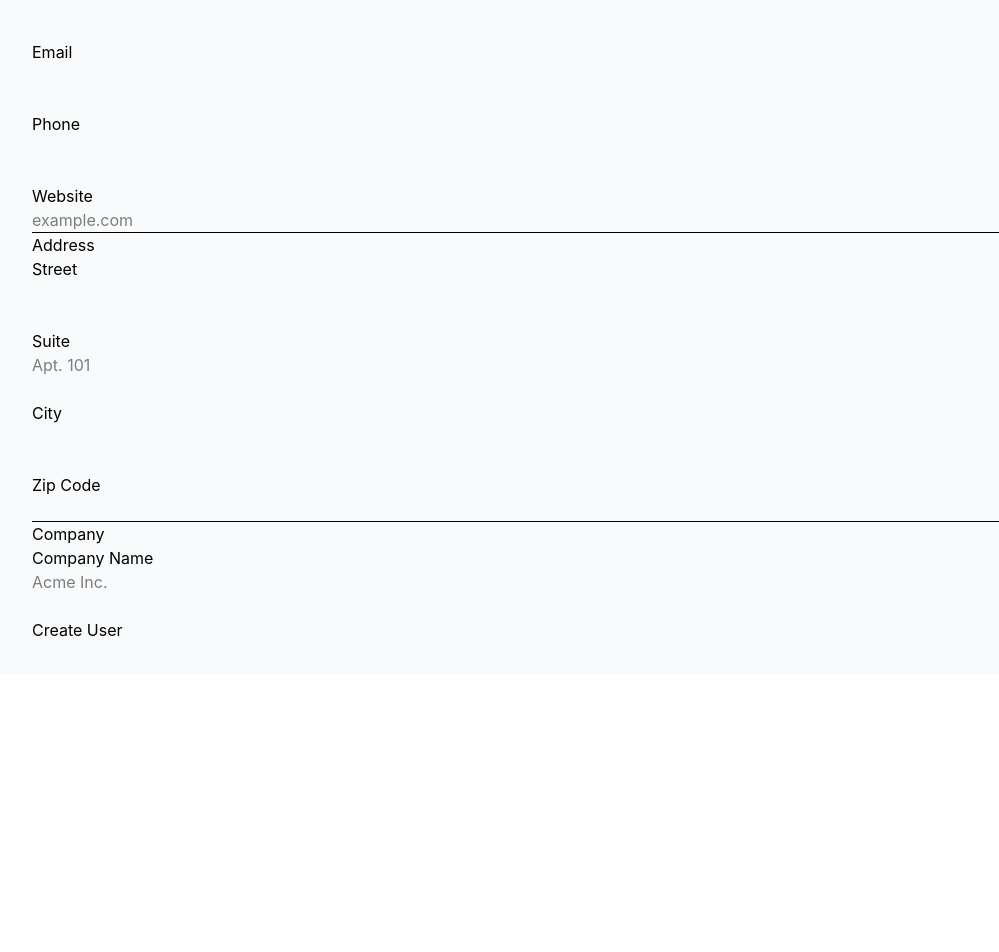
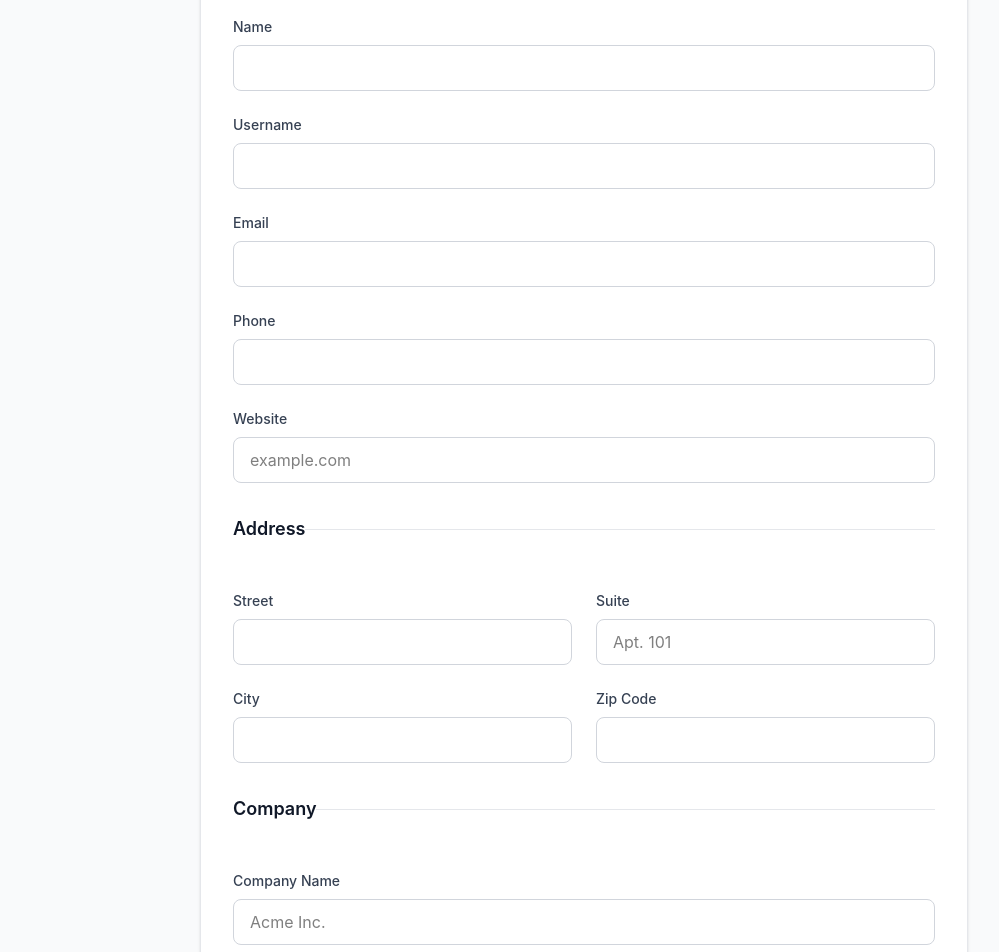
Before and after one commit to biancavlz/demo-app-configuration, a React (Vite) app: page / in a window 1280 px wide. Shown: the part 380-1332 px from the top of the page, without its empty margins (56-1055 px from the left). Before the commit the page ends 1054 px from the top, so only its background shows below. Built offline with nearby package versions, Linux system fonts and the light colour scheme; no server answers.

Commit message:
Tailwind - Styles CreateUserForm

```diff
--- a/src/features/users/CreateUserForm.tsx
+++ b/src/features/users/CreateUserForm.tsx
@@ -51,41 +51,79 @@ function CreateUserForm() {
     mutation.mutate(data);
   };
 
+  const inputClass =
+    "w-full rounded-lg border border-gray-300 px-4 py-2.5 outline-none transition focus:border-indigo-500 focus:ring-2 focus:ring-indigo-200";
+  const labelClass = "mb-2 block text-sm font-medium text-gray-700";
+  const erroClass = "mt-2 text-sm text-red-600";
+
   return (
+    <div className="mx-auto max-w-3xl">
+      <div className="rounded-xl border border-gray-200 bg-white p-8 shadow-sm">
+        <h2 className="mb-8 text-3xl font-bold text-gray-900">Create User</h2>
+
+        <form
+          onSubmit={handleSubmit(onSubmit)}
+          className="space-y-8"
+          noValidate
+        >
+          <fieldset className="space-y-6">
+            <legend className="mb-4 text-lg font-semibold text-gray-900">
+              Personal Information
+            </legend>
+
             <div>
-      <h2>Create a User</h2>
+              <label htmlFor="name" className={labelClass}>
+                Name
+              </label>
 
-      <form onSubmit={handleSubmit(onSubmit)}>
-        <div>
-          <label>Name</label>
-          <br />
               <input
+                id="name"
                 {...register("name", {
                   required: "Name is required",
                 })}
+                aria-invalid={!!errors.name}
+                aria-describedby={errors.name ? "name-error" : undefined}
+                className={inputClass}
               />
-          {errors.name && <p>{errors.name.message}</p>}
+
+              {errors.name && (
+                <p id="name-error" role="alert" className={erroClass}>
+                  {errors.name.message}
+                </p>
+              )}
             </div>
 
-        <br />
+            <div>
+              <label htmlFor="username" className={labelClass}>
+                Username
+              </label>
 
-        <div>
-          <label>Username</label>
-          <br />
               <input
+                id="username"
                 {...register("username", {
                   required: "Username is required",
                 })}
+                aria-invalid={!!errors.username}
+                aria-describedby={
+                  errors.username ? "username-error" : undefined
+                }
+                className={inputClass}
               />
-          {errors.username && <p>{errors.username.message}</p>}
+
+              {errors.username && (
+                <p id="username-error" role="alert" className={erroClass}>
+                  {errors.username.message}
+                </p>
+              )}
             </div>
 
-        <br />
+            <div>
+              <label htmlFor="email" className={labelClass}>
+                Email
+              </label>
 
-        <div>
-          <label>Email</label>
-          <br />
               <input
+                id="email"
                 type="email"
                 {...register("email", {
                   required: "Email is required",
@@ -94,106 +132,189 @@ function CreateUserForm() {
                     message: "Invalid email address",
                   },
                 })}
+                aria-invalid={!!errors.email}
+                aria-describedby={errors.email ? "email-error" : undefined}
+                className={inputClass}
               />
 
-          {errors.email && <p>{errors.email.message}</p>}
+              {errors.email && (
+                <p id="email-error" role="alert" className={erroClass}>
+                  {errors.email.message}
+                </p>
+              )}
             </div>
 
-        <br />
+            <div>
+              <label htmlFor="phone" className={labelClass}>
+                Phone
+              </label>
 
-        <div>
-          <label>Phone</label>
-          <br />
               <input
+                id="phone"
                 {...register("phone", {
                   required: "Phone is required",
                 })}
+                aria-invalid={!!errors.phone}
+                aria-describedby={errors.phone ? "phone-error" : undefined}
+                className={inputClass}
               />
 
-          {errors.phone && <p>{errors.phone.message}</p>}
+              {errors.phone && (
+                <p id="phone-error" role="alert" className={erroClass}>
+                  {errors.phone.message}
+                </p>
+              )}
             </div>
 
-        <br />
+            <div>
+              <label htmlFor="website" className={labelClass}>
+                Website
+              </label>
 
+              <input
+                id="website"
+                placeholder="example.com"
+                {...register("website")}
+                className={inputClass}
+              />
+            </div>
+          </fieldset>
+
+          <fieldset className="space-y-6 border-t border-gray-200 pt-8">
+            <legend className="mb-4 text-lg font-semibold text-gray-900">
+              Address
+            </legend>
+
+            <div className="grid gap-6 md:grid-cols-2">
               <div>
-          <label>Website</label>
-          <br />
-          <input {...register("website")} placeholder="example.com" />
-        </div>
+                <label htmlFor="street" className={labelClass}>
+                  Street
+                </label>
 
-        <hr />
-
-        <h3>Address</h3>
-
-        <div>
-          <label>Street</label>
-          <br />
                 <input
+                  id="street"
                   {...register("address.street", {
                     required: "Street is required",
                   })}
+                  aria-invalid={!!errors.address?.street}
+                  aria-describedby={
+                    errors.address?.street ? "street-error" : undefined
+                  }
+                  className={inputClass}
                 />
 
-          {errors.address?.street && <p>{errors.address.street.message}</p>}
+                {errors.address?.street && (
+                  <p id="street-error" role="alert" className={erroClass}>
+                    {errors.address.street.message}
+                  </p>
+                )}
               </div>
 
-        <br />
+              <div>
+                <label htmlFor="suite" className={labelClass}>
+                  Suite
+                </label>
+
+                <input
+                  id="suite"
+                  placeholder="Apt. 101"
+                  {...register("address.suite")}
+                  className={inputClass}
+                />
+              </div>
 
               <div>
-          <label>Suite</label>
-          <br />
-          <input {...register("address.suite")} placeholder="Apt. 101" />
-        </div>
+                <label htmlFor="city" className={labelClass}>
+                  City
+                </label>
 
-        <br />
-
-        <div>
-          <label>City</label>
-          <br />
                 <input
+                  id="city"
                   {...register("address.city", {
                     required: "City is required",
                   })}
+                  aria-invalid={!!errors.address?.city}
+                  aria-describedby={
+                    errors.address?.city ? "city-error" : undefined
+                  }
+                  className={inputClass}
                 />
 
-          {errors.address?.city && <p>{errors.address.city.message}</p>}
+                {errors.address?.city && (
+                  <p id="city-error" role="alert" className={erroClass}>
+                    {errors.address.city.message}
+                  </p>
+                )}
               </div>
 
-        <br />
+              <div>
+                <label htmlFor="zipcode" className={labelClass}>
+                  Zip Code
+                </label>
 
-        <div>
-          <label>Zip Code</label>
-          <br />
                 <input
+                  id="zipcode"
                   {...register("address.zipcode", {
                     required: "Zip code is required",
                   })}
+                  aria-invalid={!!errors.address?.zipcode}
+                  aria-describedby={
+                    errors.address?.zipcode ? "zipcode-error" : undefined
+                  }
+                  className={inputClass}
                 />
 
-          {errors.address?.zipcode && <p>{errors.address.zipcode.message}</p>}
+                {errors.address?.zipcode && (
+                  <p id="zipcode-error" role="alert" className={erroClass}>
+                    {errors.address.zipcode.message}
+                  </p>
+                )}
               </div>
+            </div>
+          </fieldset>
 
-        <hr />
+          <fieldset className="space-y-6 border-t border-gray-200 pt-8">
+            <legend className="mb-4 text-lg font-semibold text-gray-900">
+              Company
+            </legend>
 
-        <h3>Company</h3>
             <div>
-          <label>Company Name</label>
-          <br />
-          <input {...register("company.name")} placeholder="Acme Inc." />
+              <label htmlFor="company-name" className={labelClass}>
+                Company Name
+              </label>
+
+              <input
+                id="company-name"
+                placeholder="Acme Inc."
+                {...register("company.name")}
+                className={inputClass}
+              />
             </div>
+          </fieldset>
 
-        <br />
-
-        <button type="submit" disabled={mutation.isPending}>
+          <div className="flex flex-col gap-4 sm:flex-row sm:items-center">
+            <button
+              type="submit"
+              disabled={mutation.isPending}
+              className="rounded-lg bg-indigo-600 px-6 py-2.5 font-medium text-white transition-colors hover:bg-indigo-700 focus:outline-none focus:ring-2 focus:ring-indigo-500 focus:ring-offset-2 disabled:cursor-not-allowed disabled:bg-indigo-300"
+            >
               {mutation.isPending ? "Creating User..." : "Create User"}
             </button>
 
             {mutation.isSuccess && (
-          <p style={{ color: "green" }}>✅ User created successfully!</p>
+              <p role="status" className="text-sm font-medium text-green-700">
+                ✅ User created successfully!
+              </p>
             )}
 
-        {mutation.isError && <p>❌ {mutation.error.message}</p>}
+            {mutation.isError && (
+              <p role="alert" className="text-sm font-medium text-red-600">
+                ❌ {mutation.error.message}
+              </p>
+            )}
+          </div>
         </form>
+      </div>
     </div>
   );
 }
```
Lines whose indentation alone changed are shown as unchanged.
